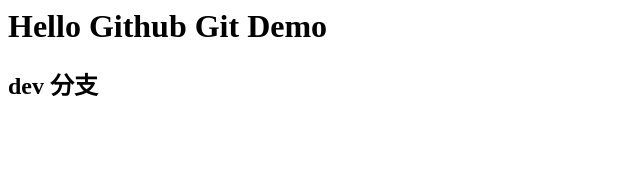
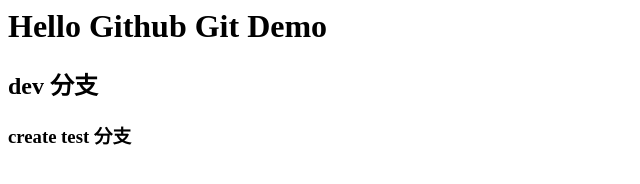
Before and after one commit to Huwenjin0528/github-demo, a plain HTML site: page index.html in a window 1280 px wide. Shown: the whole page, without its empty margins (0-640 px from the left). Drawn offline with Linux system fonts and the light colour scheme.

Commit message:
新建本地与远程test分支

```diff
--- a/index.html
+++ b/index.html
@@ -9,6 +9,7 @@
 <body>
 	<h1>Hello Github Git Demo</h1>
 	<h2> dev 分支 </h2>
+	<h3> create test 分支 </h3>
 </body>
 
 </html>
```
